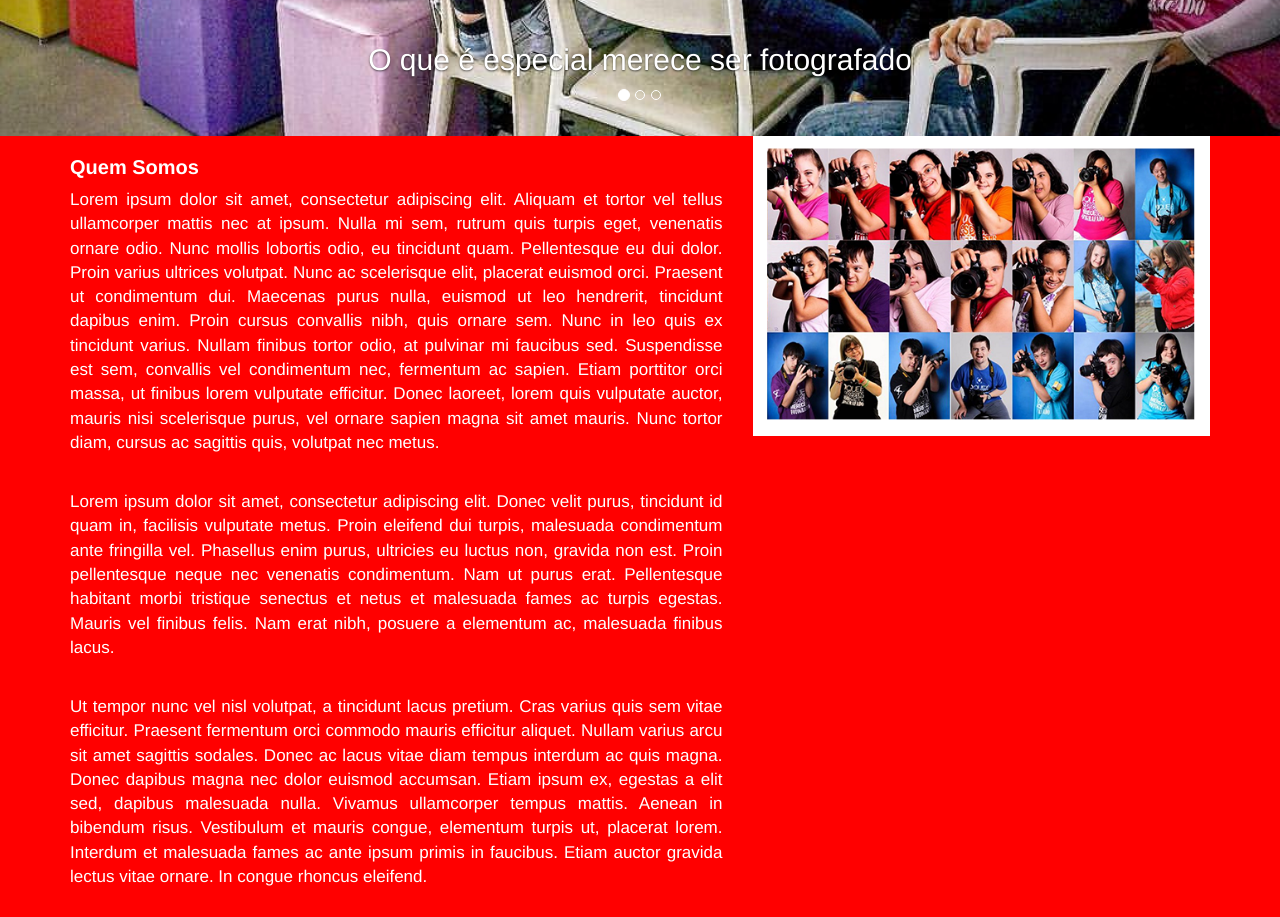
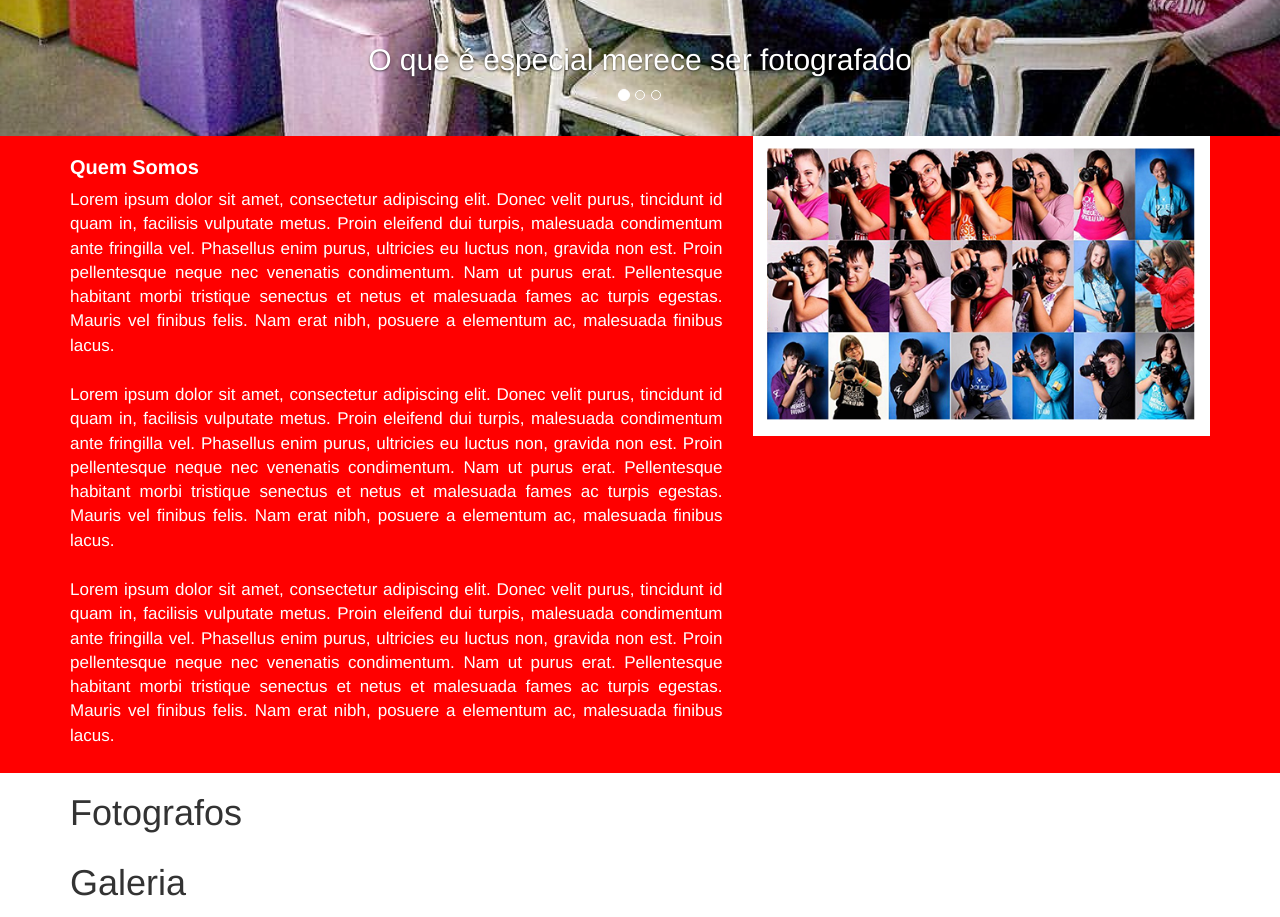
Before and after one commit to ravicsousa/GaleraDoClick, a plain HTML site: page index.html in a window 1280 px wide. Shown: the part 664-1581 px from the top of the page. Drawn offline with nearby package versions, Linux system fonts and the light colour scheme.

Commit message:
alterações no paragrafo da section somos

```diff
--- a/css/style.css
+++ b/css/style.css
@@ -60,12 +60,11 @@ html {
 
 .somos-section {
     background: red;
-    height: 100%;
     color: white;
 }
 
 .somos-section p{
-    padding-bottom: 25px;
+    padding-bottom: 15px;
     font-size: 17px;
     font-weight: lighter;
     text-align: justify;
--- a/index.html
+++ b/index.html
@@ -119,9 +119,9 @@
             <div class="row">
                 <div class="col-lg-7">
                     <h1 id="somos-cabecalho">Quem Somos</h1>
-                    <p>Lorem ipsum dolor sit amet, consectetur adipiscing elit. Aliquam et tortor vel tellus ullamcorper mattis nec at ipsum. Nulla mi sem, rutrum quis turpis eget, venenatis ornare odio. Nunc mollis lobortis odio, eu tincidunt quam. Pellentesque eu dui dolor. Proin varius ultrices volutpat. Nunc ac scelerisque elit, placerat euismod orci. Praesent ut condimentum dui. Maecenas purus nulla, euismod ut leo hendrerit, tincidunt dapibus enim. Proin cursus convallis nibh, quis ornare sem. Nunc in leo quis ex tincidunt varius. Nullam finibus tortor odio, at pulvinar mi faucibus sed. Suspendisse est sem, convallis vel condimentum nec, fermentum ac sapien. Etiam porttitor orci massa, ut finibus lorem vulputate efficitur. Donec laoreet, lorem quis vulputate auctor, mauris nisi scelerisque purus, vel ornare sapien magna sit amet mauris. Nunc tortor diam, cursus ac sagittis quis, volutpat nec metus.</p>
                     <p>Lorem ipsum dolor sit amet, consectetur adipiscing elit. Donec velit purus, tincidunt id quam in, facilisis vulputate metus. Proin eleifend dui turpis, malesuada condimentum ante fringilla vel. Phasellus enim purus, ultricies eu luctus non, gravida non est. Proin pellentesque neque nec venenatis condimentum. Nam ut purus erat. Pellentesque habitant morbi tristique senectus et netus et malesuada fames ac turpis egestas. Mauris vel finibus felis. Nam erat nibh, posuere a elementum ac, malesuada finibus lacus.</p>
-                    <p>Ut tempor nunc vel nisl volutpat, a tincidunt lacus pretium. Cras varius quis sem vitae efficitur. Praesent fermentum orci commodo mauris efficitur aliquet. Nullam varius arcu sit amet sagittis sodales. Donec ac lacus vitae diam tempus interdum ac quis magna. Donec dapibus magna nec dolor euismod accumsan. Etiam ipsum ex, egestas a elit sed, dapibus malesuada nulla. Vivamus ullamcorper tempus mattis. Aenean in bibendum risus. Vestibulum et mauris congue, elementum turpis ut, placerat lorem. Interdum et malesuada fames ac ante ipsum primis in faucibus. Etiam auctor gravida lectus vitae ornare. In congue rhoncus eleifend.</p>
+                    <p>Lorem ipsum dolor sit amet, consectetur adipiscing elit. Donec velit purus, tincidunt id quam in, facilisis vulputate metus. Proin eleifend dui turpis, malesuada condimentum ante fringilla vel. Phasellus enim purus, ultricies eu luctus non, gravida non est. Proin pellentesque neque nec venenatis condimentum. Nam ut purus erat. Pellentesque habitant morbi tristique senectus et netus et malesuada fames ac turpis egestas. Mauris vel finibus felis. Nam erat nibh, posuere a elementum ac, malesuada finibus lacus.</p>
+                    <p>Lorem ipsum dolor sit amet, consectetur adipiscing elit. Donec velit purus, tincidunt id quam in, facilisis vulputate metus. Proin eleifend dui turpis, malesuada condimentum ante fringilla vel. Phasellus enim purus, ultricies eu luctus non, gravida non est. Proin pellentesque neque nec venenatis condimentum. Nam ut purus erat. Pellentesque habitant morbi tristique senectus et netus et malesuada fames ac turpis egestas. Mauris vel finibus felis. Nam erat nibh, posuere a elementum ac, malesuada finibus lacus.</p>
                 </div>
                 <div class="col-lg-5 center-block">
                     <img class="img-responsive center-block" src="img/somos.png" alt="">
```
